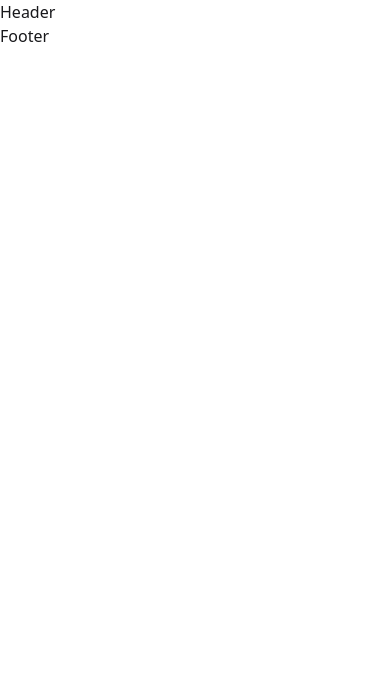
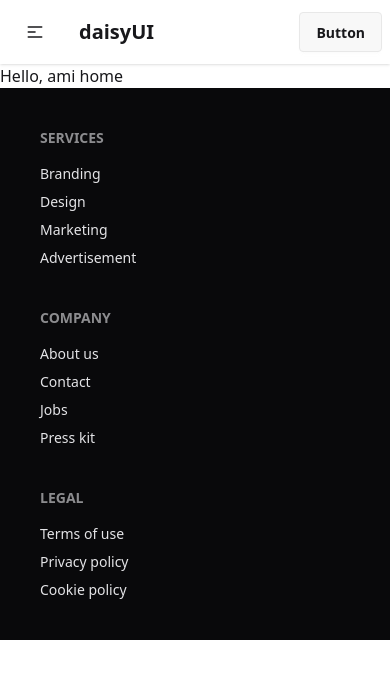
Before and after one commit to Tanvi183/boi-poka-Book-Vibe, a React (Vite) app: page / in a window 390 px wide. Shown: the top 678 px of the page. Built offline with nearby package versions, Linux system fonts and the light colour scheme.

Commit message:
Header & Footer Add

```diff
--- a/index.html
+++ b/index.html
@@ -4,7 +4,7 @@
     <meta charset="UTF-8" />
     <link rel="icon" type="image/svg+xml" href="/vite.svg" />
     <meta name="viewport" content="width=device-width, initial-scale=1.0" />
-    <title>package.json</title>
+    <title>boi-poka</title>
   </head>
   <body>
     <div id="root"></div>
--- a/src/Routes/Routes.jsx
+++ b/src/Routes/Routes.jsx
@@ -2,12 +2,20 @@
 import { createBrowserRouter } from 'react-router'
 import Root from '../pages/Root/Root';
 import ErrorPage from '../pages/ErrorPage/ErrorPage';
+import Home from '../pages/Home/Home';
 
 
 export const router = createBrowserRouter([
   {
     path: '/',
-    Component: Root,
-    errorElement: <ErrorPage></ErrorPage>
+      Component: Root,
+      errorElement: <ErrorPage></ErrorPage>,
+      children: [
+        {
+          index:true,
+          path: '/',
+          Component: Home
+        }
+      ]
   },
 ])
--- a/src/components/Footer/Footer.jsx
+++ b/src/components/Footer/Footer.jsx
@@ -2,9 +2,28 @@
 
 const Footer = () => {
     return (
-        <div>
-            <h2>Footer</h2>
-        </div>
+        <footer className="footer sm:footer-horizontal bg-neutral text-neutral-content p-10">
+            <nav>
+                <h6 className="footer-title">Services</h6>
+                <a className="link link-hover">Branding</a>
+                <a className="link link-hover">Design</a>
+                <a className="link link-hover">Marketing</a>
+                <a className="link link-hover">Advertisement</a>
+            </nav>
+            <nav>
+                <h6 className="footer-title">Company</h6>
+                <a className="link link-hover">About us</a>
+                <a className="link link-hover">Contact</a>
+                <a className="link link-hover">Jobs</a>
+                <a className="link link-hover">Press kit</a>
+            </nav>
+            <nav>
+                <h6 className="footer-title">Legal</h6>
+                <a className="link link-hover">Terms of use</a>
+                <a className="link link-hover">Privacy policy</a>
+                <a className="link link-hover">Cookie policy</a>
+            </nav>
+        </footer>
     );
 };
 
--- a/src/components/Header/Navbar.jsx
+++ b/src/components/Header/Navbar.jsx
@@ -1,11 +1,51 @@
-import React from 'react';
+import React from "react";
 
 const Navbar = () => {
-    return (
-        <div>
-            <h3>Header</h3>
+    const links = <>
+        <li className="m-2">Home</li>
+        <li className="m-2">About</li>
+    </>
+
+  return (
+    <div className="navbar bg-base-100 shadow-sm">
+      <div className="navbar-start">
+        <div className="dropdown">
+          <div tabIndex={0} role="button" className="btn btn-ghost lg:hidden">
+            <svg
+              xmlns="http://www.w3.org/2000/svg"
+              className="h-5 w-5"
+              fill="none"
+              viewBox="0 0 24 24"
+              stroke="currentColor"
+            >
+              {" "}
+              <path
+                strokeLinecap="round"
+                strokeLinejoin="round"
+                strokeWidth="2"
+                d="M4 6h16M4 12h8m-8 6h16"
+              />{" "}
+            </svg>
+          </div>
+          <ul
+            tabIndex={0}
+            className="menu menu-sm dropdown-content bg-base-100 rounded-box z-1 mt-3 w-52 p-2 shadow"
+          >
+            { links }
+          </ul>
         </div>
-    );
+        <a className="btn btn-ghost text-xl">daisyUI</a>
+      </div>
+      <div className="navbar-center hidden lg:flex">
+        <ul className="menu menu-horizontal px-1">
+            { links }
+        </ul>
+      </div>
+      <div className="navbar-end">
+        <a className="btn">Button</a>
+      </div>
+    </div>
+  );
 };
 
 export default Navbar;
--- /dev/null
+++ b/src/pages/Home/Home.jsx
@@ -0,0 +1,11 @@
+import React from 'react';
+
+const Home = () => {
+    return (
+        <div>
+          <h1>Hello, ami home</h1>
+        </div>
+    );
+};
+
+export default Home;<h1>Hello, ami home</h1>
```
